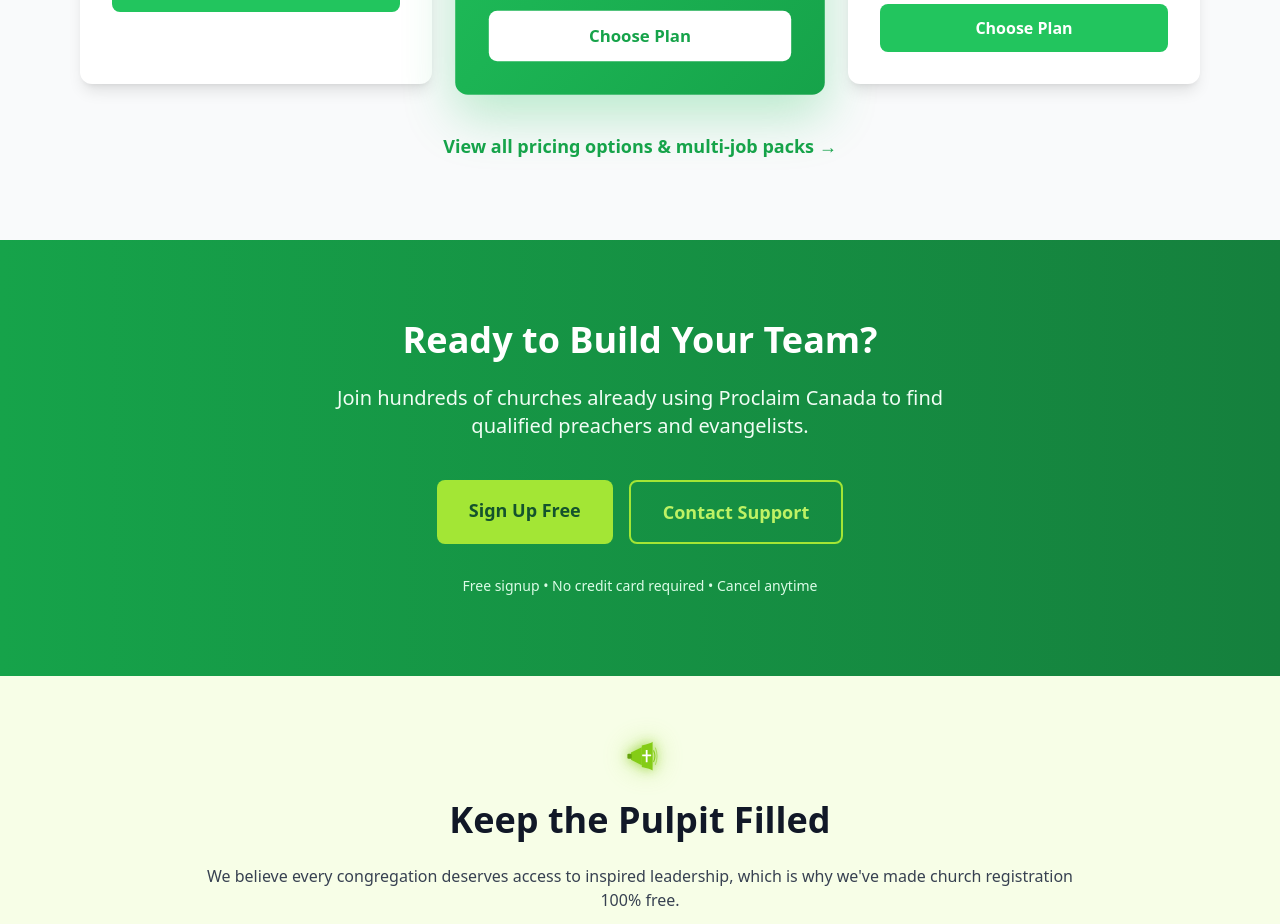
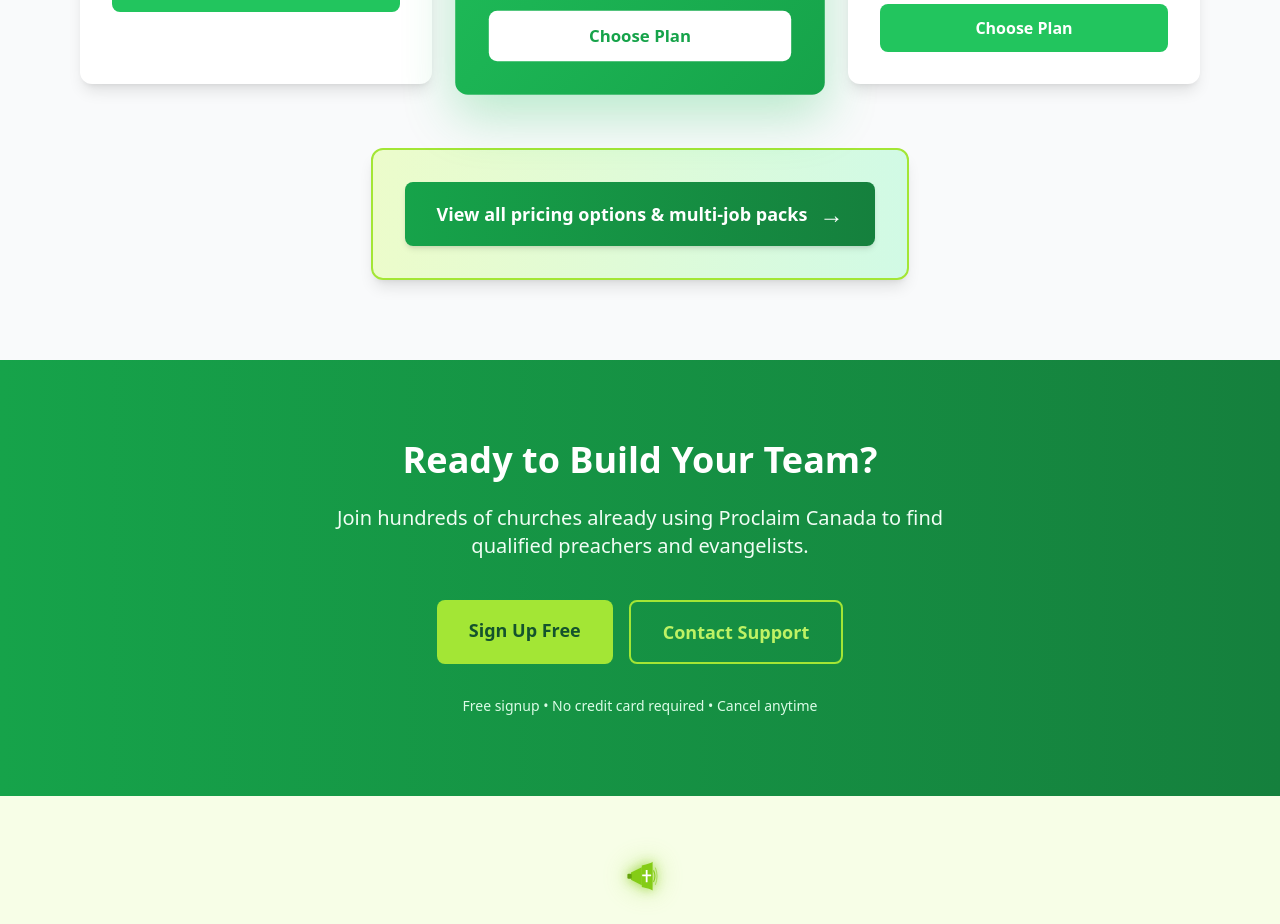
Before and after one commit to cathamaoui/Proclaim-Canada, a Next.js app: page /church-home in a window 1280 px wide. Shown: the part 2940-3864 px from the top of the page. Built offline with nearby package versions, Linux system fonts and the light colour scheme; no server answers.

Commit message:
Make pricing link more prominent with button styling and background container

```diff
--- a/app/church-home/page.tsx
+++ b/app/church-home/page.tsx
@@ -287,13 +287,16 @@ export default function ChurchHomePage() {
             ))}
           </div>
 
-          <div className="mt-12 text-center">
-            <Link
-              href="/listings/pricing"
-              className="text-green-600 hover:text-green-700 font-bold text-lg"
-            >
-              View all pricing options & multi-job packs →
-            </Link>
+          <div className="mt-16 text-center">
+            <div className="inline-block bg-gradient-to-r from-lime-100 to-emerald-100 rounded-xl p-8 border-2 border-lime-400 shadow-lg">
+              <Link
+                href="/listings/pricing"
+                className="inline-flex items-center gap-3 bg-gradient-to-r from-green-600 to-green-700 hover:from-green-700 hover:to-green-800 text-white px-8 py-4 rounded-lg font-bold text-lg transition transform hover:scale-105 shadow-md"
+              >
+                View all pricing options & multi-job packs
+                <span className="text-2xl">→</span>
+              </Link>
+            </div>
           </div>
         </div>
       </section>
```
